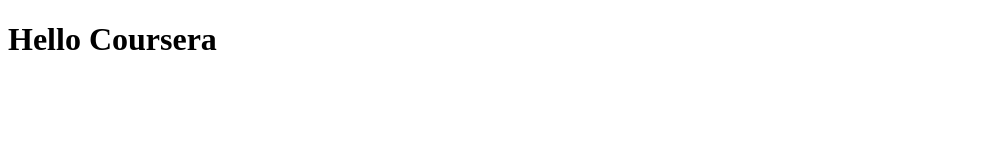
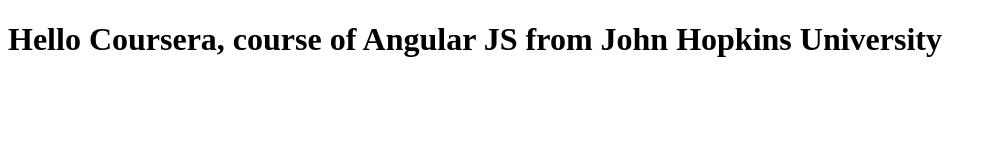
Before and after one commit to aishgupt21/coursera-angular, a plain HTML site: page index.html in a window 1280 px wide. Shown: the whole page, without its empty margins (0-997 px from the left). Drawn offline with Linux system fonts and the light colour scheme.

Commit message:
Changed Index.html to a more descriptive way

```diff
--- a/index.html
+++ b/index.html
@@ -5,6 +5,6 @@
     <title>Hello Coursera</title>
   </head>
   <body>
-    <h1>Hello Coursera</h1>
+    <h1>Hello Coursera, course of Angular JS from John Hopkins University</h1>
   </body>
 </html>
```
